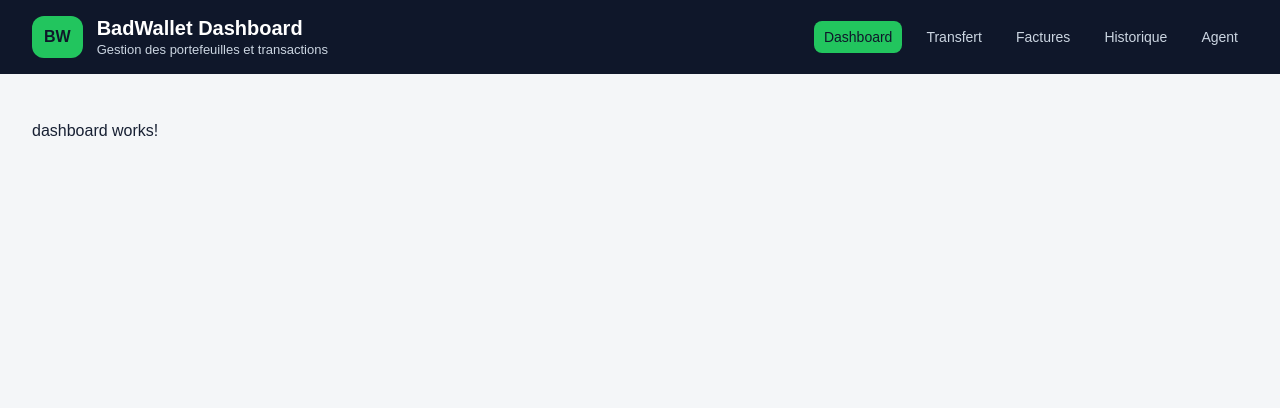
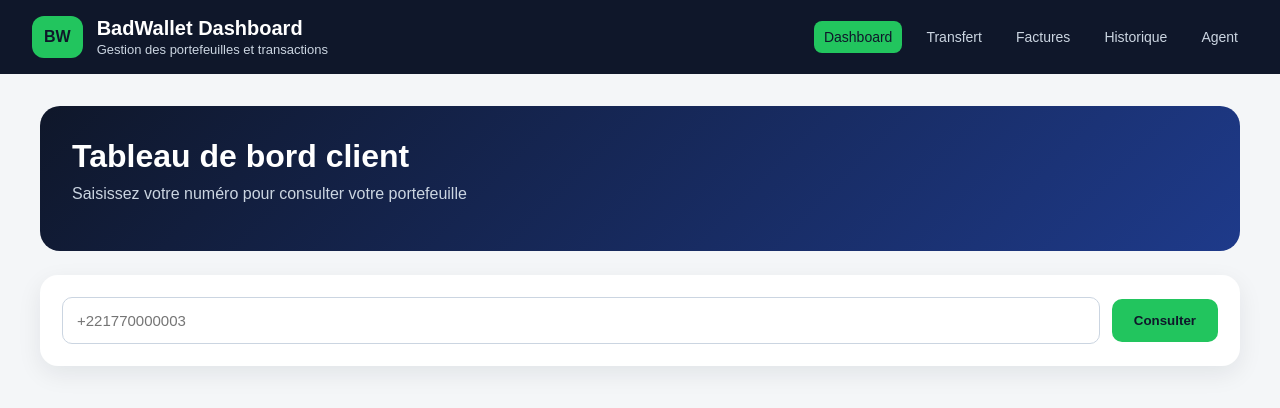
Before and after one commit to fadillawani/ExamenDESIGNPATTERN-S6, an Angular app in the folder badwallet-dashboard/: page /dashboard in a window 1280 px wide. Shown: the top 408 px of the page. Built offline with nearby package versions, Linux system fonts and the light colour scheme.

Commit message:
feat: add client dashboard with balance and charts

```diff
--- a/badwallet-dashboard/package.json
+++ b/badwallet-dashboard/package.json
@@ -17,6 +17,7 @@
     "@angular/platform-browser": "^19.2.0",
     "@angular/platform-browser-dynamic": "^19.2.0",
     "@angular/router": "^19.2.0",
+    "chart.js": "^4.5.1",
     "rxjs": "~7.8.0",
     "tslib": "^2.3.0",
     "zone.js": "~0.15.0"
--- /dev/null
+++ b/badwallet-dashboard/src/app/core/models/balance.model.ts
@@ -0,0 +1,5 @@
+export interface BalanceResponse {
+  phoneNumber: string;
+  balance: number;
+  currency: string;
+}
--- a/badwallet-dashboard/src/app/core/services/wallet-api.service.ts
+++ b/badwallet-dashboard/src/app/core/services/wallet-api.service.ts
@@ -1,6 +1,7 @@
 import { Injectable } from '@angular/core';
 import { HttpClient, HttpParams } from '@angular/common/http';
 import { Observable } from 'rxjs';
+import { BalanceResponse } from '../models/balance.model';
 
 import { PageResponse, Wallet } from '../models/wallet.model';
 
@@ -60,4 +61,8 @@ export class WalletApiService {
       payload
     );
   }
+  getBalance(phone: string): Observable<BalanceResponse> {
+  const encodedPhone = encodeURIComponent(phone);
+  return this.http.get<BalanceResponse>(`${this.BASE_URL}/${encodedPhone}/balance`);
 }
+}
--- a/badwallet-dashboard/src/app/core/stores/balance-store.service.ts
+++ b/badwallet-dashboard/src/app/core/stores/balance-store.service.ts
@@ -1,9 +1,29 @@
-import { Injectable } from '@angular/core';
+import { Injectable, signal } from '@angular/core';
+import { WalletApiService } from '../services/wallet-api.service';
 
 @Injectable({
   providedIn: 'root'
 })
 export class BalanceStoreService {
+  readonly balance = signal<number | null>(null);
+  readonly phoneNumber = signal<string | null>(null);
+  readonly currency = signal<string>('XOF');
 
-  constructor() { }
+  constructor(private walletApiService: WalletApiService) {}
+
+  refresh(phone: string): void {
+    this.walletApiService.getBalance(phone).subscribe({
+      next: response => {
+        this.phoneNumber.set(response.phoneNumber);
+        this.balance.set(response.balance);
+        this.currency.set(response.currency);
+      }
+    });
+  }
+
+  clear(): void {
+    this.balance.set(null);
+    this.phoneNumber.set(null);
+    this.currency.set('XOF');
+  }
 }
--- a/badwallet-dashboard/src/app/features/client/dashboard/dashboard.component.css
+++ b/badwallet-dashboard/src/app/features/client/dashboard/dashboard.component.css
@@ -0,0 +1,177 @@
+.dashboard {
+  max-width: 1200px;
+  margin: 0 auto;
+}
+
+.hero-card {
+  background: linear-gradient(135deg, #0f172a, #1e3a8a);
+  color: white;
+  padding: 32px;
+  border-radius: 20px;
+  margin-bottom: 24px;
+}
+
+.hero-card h2 {
+  margin: 0;
+  font-size: 32px;
+}
+
+.hero-card p {
+  margin-top: 10px;
+  color: #cbd5e1;
+}
+
+.search-card {
+  display: flex;
+  gap: 12px;
+  align-items: center;
+  background: white;
+  padding: 22px;
+  border-radius: 18px;
+  box-shadow: 0 8px 24px rgba(15, 23, 42, .08);
+  margin-bottom: 24px;
+}
+
+.search-card input {
+  flex: 1;
+  padding: 14px;
+  border-radius: 10px;
+  border: 1px solid #cbd5e1;
+  font-size: 15px;
+}
+
+.search-card button {
+  background: #22c55e;
+  color: #0f172a;
+  border: none;
+  padding: 14px 22px;
+  border-radius: 10px;
+  cursor: pointer;
+  font-weight: bold;
+}
+
+.search-card button:hover {
+  background: #16a34a;
+  color: white;
+}
+
+.balance-card {
+  background: white;
+  border-radius: 18px;
+  padding: 30px;
+  box-shadow: 0 10px 30px rgba(15,23,42,.08);
+  margin-bottom: 24px;
+}
+
+.balance-card p {
+  margin: 0;
+  color: #64748b;
+  font-size: 14px;
+}
+
+.balance-card h3 {
+  margin: 10px 0;
+  color: #0f172a;
+}
+
+.balance-card span {
+  color: #64748b;
+  display: block;
+  margin-top: 20px;
+}
+
+.balance-card strong {
+  display: block;
+  font-size: 42px;
+  color: #16a34a;
+  margin-top: 10px;
+}
+
+.stats-grid {
+  display: grid;
+  grid-template-columns: repeat(3,1fr);
+  gap: 20px;
+}
+
+.stat-card {
+  background: white;
+  border-radius: 18px;
+  padding: 24px;
+  box-shadow: 0 8px 24px rgba(15,23,42,.08);
+}
+
+.stat-card span {
+  color: #64748b;
+}
+
+.stat-card strong {
+  display: block;
+  margin-top: 12px;
+  font-size: 28px;
+}
+
+.stat-card p {
+  margin-top: 10px;
+  color: #94a3b8;
+}
+
+.income strong {
+  color: #16a34a;
+}
+
+.expense strong {
+  color: #dc2626;
+}
+
+.error {
+  background: #fee2e2;
+  color: #991b1b;
+  padding: 14px;
+  border-radius: 10px;
+  margin-bottom: 20px;
+}
+
+@media (max-width:900px){
+
+.search-card{
+    flex-direction:column;
+}
+
+.search-card input,
+.search-card button{
+    width:100%;
+}
+
+.stats-grid{
+    grid-template-columns:1fr;
+}
+
+.balance-card strong{
+    font-size:32px;
+}
+
+}
+.charts-grid {
+  margin-top: 24px;
+  display: grid;
+  grid-template-columns: repeat(2, 1fr);
+  gap: 20px;
+}
+
+.chart-card {
+  background: white;
+  padding: 24px;
+  border-radius: 18px;
+  box-shadow: 0 8px 24px rgba(15,23,42,.08);
+}
+
+.chart-card h3 {
+  margin-top: 0;
+  color: #0f172a;
+}
+
+@media (max-width:900px) {
+  .charts-grid {
+    grid-template-columns: 1fr;
+  }
+}
--- a/badwallet-dashboard/src/app/features/client/dashboard/dashboard.component.html
+++ b/badwallet-dashboard/src/app/features/client/dashboard/dashboard.component.html
@@ -1 +1,63 @@
-<p>dashboard works!</p>
+<section class="dashboard">
+  <div class="hero-card">
+    <div>
+      <h2>Tableau de bord client</h2>
+      <p>Saisissez votre numéro pour consulter votre portefeuille</p>
+    </div>
+  </div>
+
+  <form class="search-card" [formGroup]="balanceForm" (ngSubmit)="searchBalance()">
+    <input
+      type="text"
+      formControlName="phoneNumber"
+      placeholder="+221770000003"
+    >
+
+    <button type="submit" [disabled]="loading">
+      Consulter
+    </button>
+  </form>
+
+  <div *ngIf="errorMessage" class="error">
+    {{ errorMessage }}
+  </div>
+
+  <div *ngIf="balanceStore.balance() !== null" class="balance-card">
+    <p>Wallet actif</p>
+    <h3>{{ balanceStore.phoneNumber()! | phoneFormat }}</h3>
+
+    <span>Solde actuel</span>
+    <strong>{{ balanceStore.balance()! | xof }}</strong>
+  </div>
+
+  <div class="stats-grid" *ngIf="balanceStore.balance() !== null">
+    <div class="stat-card income">
+      <span>Revenus</span>
+      <strong>+75 000 XOF</strong>
+      <p>Dépôts et transferts reçus</p>
+    </div>
+
+    <div class="stat-card expense">
+      <span>Dépenses</span>
+      <strong>-25 000 XOF</strong>
+      <p>Retraits, transferts et factures</p>
+    </div>
+
+    <div class="stat-card">
+      <span>Opérations</span>
+      <strong>12</strong>
+      <p>Mouvements récents</p>
+    </div>
+  </div>
+  <div class="charts-grid" *ngIf="balanceStore.balance() !== null">
+  <div class="chart-card">
+    <h3>Répartition des revenus</h3>
+    <canvas id="incomeChart"></canvas>
+  </div>
+
+  <div class="chart-card">
+    <h3>Répartition des dépenses</h3>
+    <canvas id="expenseChart"></canvas>
+  </div>
+</div>
+</section>
--- a/badwallet-dashboard/src/app/features/client/dashboard/dashboard.component.ts
+++ b/badwallet-dashboard/src/app/features/client/dashboard/dashboard.component.ts
@@ -1,11 +1,78 @@
 import { Component } from '@angular/core';
+import { CommonModule } from '@angular/common';
+import { FormBuilder, FormGroup, ReactiveFormsModule, Validators } from '@angular/forms';
+import { BalanceStoreService } from '../../../core/stores/balance-store.service';
+import { XofPipe } from '../../../shared/pipes/xof.pipe';
+import { PhoneFormatPipe } from '../../../shared/pipes/phone-format.pipe';
+import Chart from 'chart.js/auto';
 
 @Component({
   selector: 'app-dashboard',
-  imports: [],
+  standalone: true,
+  imports: [CommonModule, ReactiveFormsModule, XofPipe, PhoneFormatPipe],
   templateUrl: './dashboard.component.html',
   styleUrl: './dashboard.component.css'
 })
 export class DashboardComponent {
+  balanceForm!: FormGroup;
+  loading = false;
+  errorMessage = '';
 
+  incomeChart: Chart | null = null;
+  expenseChart: Chart | null = null;
+
+  constructor(
+    private fb: FormBuilder,
+    public balanceStore: BalanceStoreService
+  ) {
+    this.balanceForm = this.fb.group({
+      phoneNumber: ['', Validators.required]
+    });
+  }
+
+  searchBalance(): void {
+    if (this.balanceForm.invalid) {
+      this.balanceForm.markAllAsTouched();
+      return;
+    }
+
+    this.loading = true;
+    this.errorMessage = '';
+
+    const phone = this.balanceForm.value.phoneNumber.replace(/\s+/g, '');
+
+    this.balanceStore.refresh(phone);
+
+    setTimeout(() => {
+      this.createCharts();
+      this.loading = false;
+    }, 300);
+  }
+
+  createCharts(): void {
+    this.incomeChart?.destroy();
+    this.expenseChart?.destroy();
+
+    this.incomeChart = new Chart('incomeChart', {
+      type: 'bar',
+      data: {
+        labels: ['Dépôts', 'Transferts reçus'],
+        datasets: [{
+          label: 'Revenus',
+          data: [50000, 25000]
+        }]
+      }
+    });
+
+    this.expenseChart = new Chart('expenseChart', {
+      type: 'doughnut',
+      data: {
+        labels: ['Retraits', 'Transferts', 'Factures'],
+        datasets: [{
+          label: 'Dépenses',
+          data: [10000, 8000, 7000]
+        }]
+      }
+    });
+  }
 }
--- a/badwallet-dashboard/src/app/shared/layout/header/header.component.html
+++ b/badwallet-dashboard/src/app/shared/layout/header/header.component.html
@@ -13,5 +13,8 @@
     <a routerLink="/bills" routerLinkActive="active">Factures</a>
     <a routerLink="/transactions" routerLinkActive="active">Historique</a>
     <a routerLink="/admin/wallets" routerLinkActive="active">Agent</a>
+    <div class="balance-chip" *ngIf="balanceStore.balance() !== null">
+  {{ balanceStore.balance()! | xof }}
+</div>
   </nav>
 </header>
```
Also changed, not shown: badwallet-dashboard/src/app/shared/layout/header/header.component.ts (+7 -2 lines), 1 other file (tests, documents, lock files or other folders).
